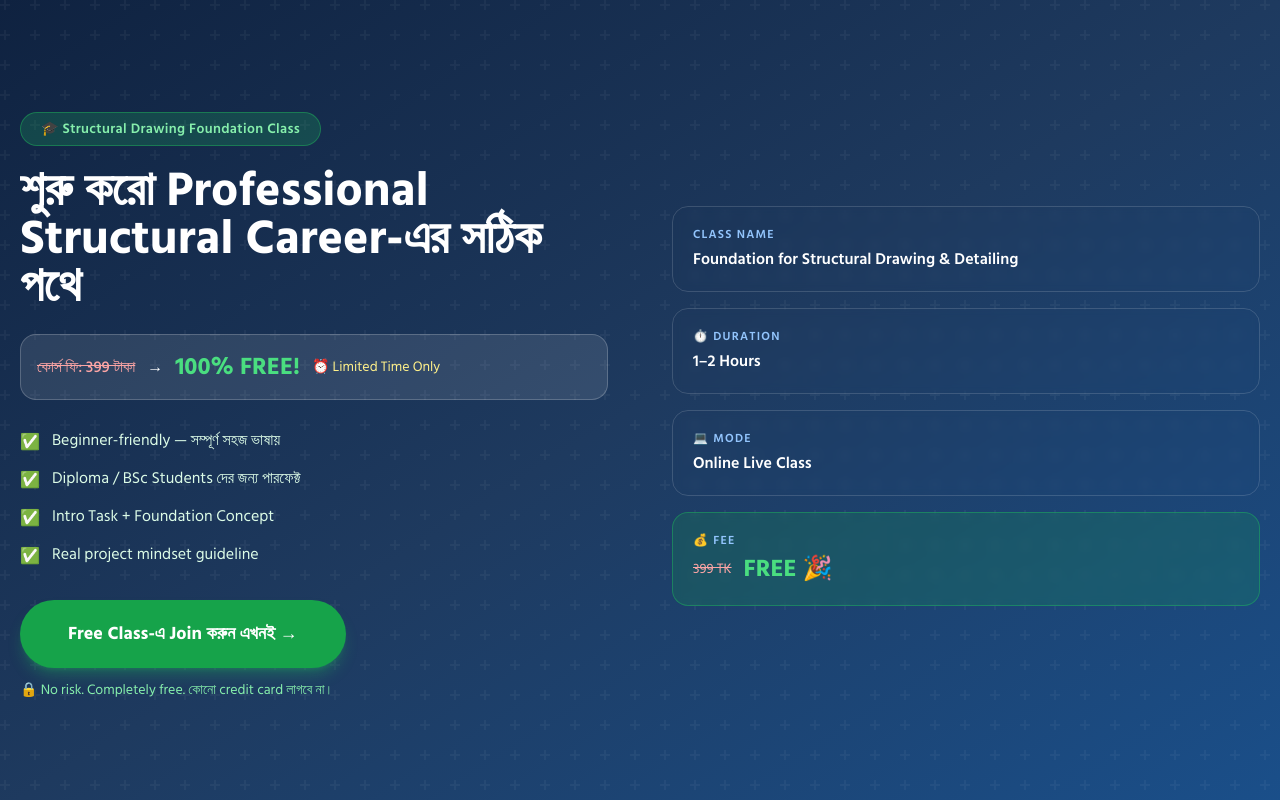
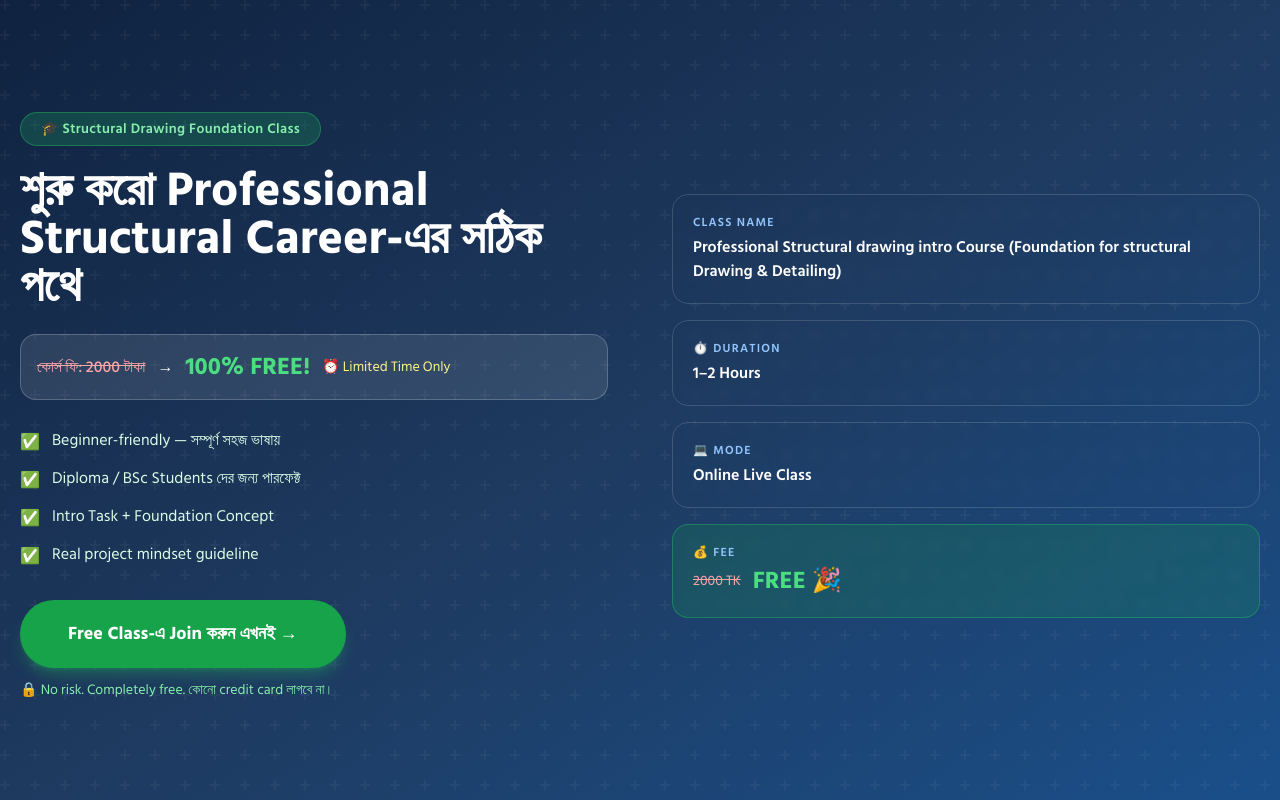
Before and after one commit to rifat-mahmudul/structural_drawing, a Next.js app: page / in a window 1280 px wide. Shown: the top 800 px of the page. Built offline with nearby package versions, Linux system fonts and the light colour scheme.

Commit message:
course fee updated

```diff
--- a/components/HeroSection.tsx
+++ b/components/HeroSection.tsx
@@ -25,7 +25,7 @@ export default function HeroSection() {
 
             {/* Price box */}
             <div className="bg-white/10 border border-white/20 rounded-2xl p-4 mb-7 flex flex-wrap items-center gap-3">
-              <span className="text-red-300 line-through text-base font-medium">কোর্স ফি: 399 টাকা</span>
+              <span className="text-red-300 line-through text-base font-medium">কোর্স ফি: 2000 টাকা</span>
               <span className="text-white">→</span>
               <span className="text-green-400 font-extrabold text-2xl">100% FREE!</span>
               <span className="text-yellow-200 text-sm">⏰ Limited Time Only</span>
@@ -63,7 +63,7 @@ export default function HeroSection() {
           {/* Right: Info Cards */}
           <div className="hidden md:flex flex-col gap-4">
             {[
-              { label: 'Class Name', value: 'Foundation for Structural Drawing & Detailing', highlight: false },
+              { label: 'Class Name', value: 'Professional Structural drawing intro Course (Foundation for structural Drawing & Detailing)', highlight: false },
               { label: '⏱️ Duration', value: '1–2 Hours', highlight: false },
               { label: '💻 Mode', value: 'Online Live Class', highlight: false },
               { label: '💰 Fee', value: null, isFee: true, highlight: true },
@@ -81,7 +81,7 @@ export default function HeroSection() {
                 </p>
                 {card.isFee ? (
                   <div className="flex items-center gap-3 flex-wrap">
-                    <span className="text-red-300 line-through text-sm">399 TK</span>
+                    <span className="text-red-300 line-through text-sm">2000 TK</span>
                     <span className="text-green-400 font-extrabold text-2xl">FREE 🎉</span>
                   </div>
                 ) : (
```
